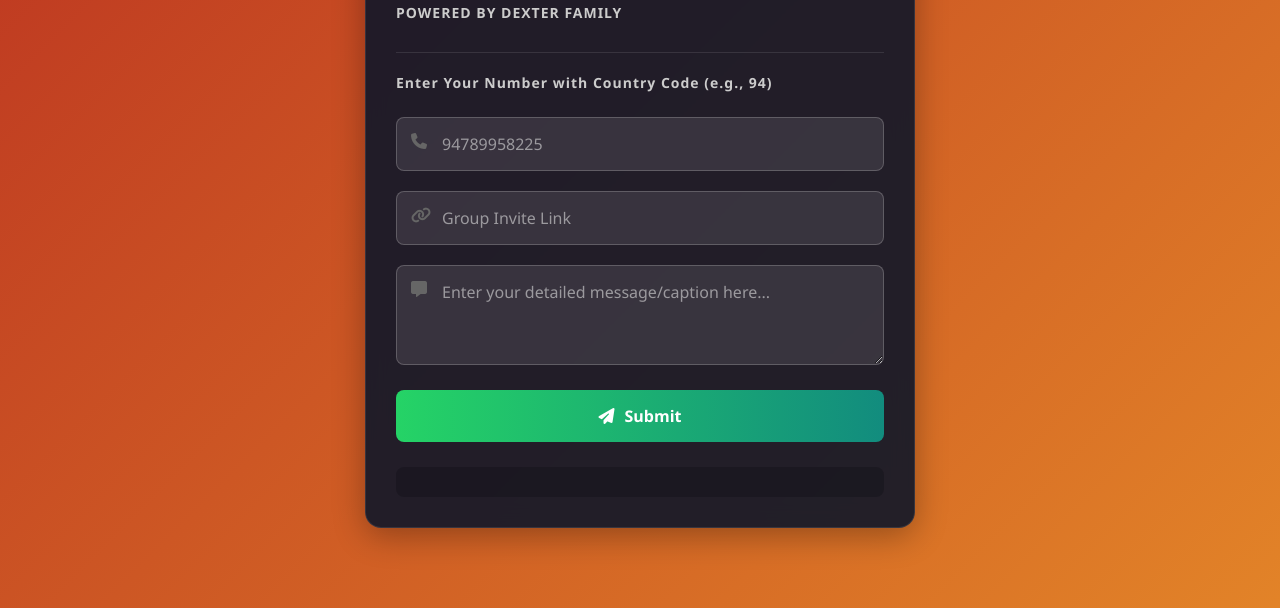
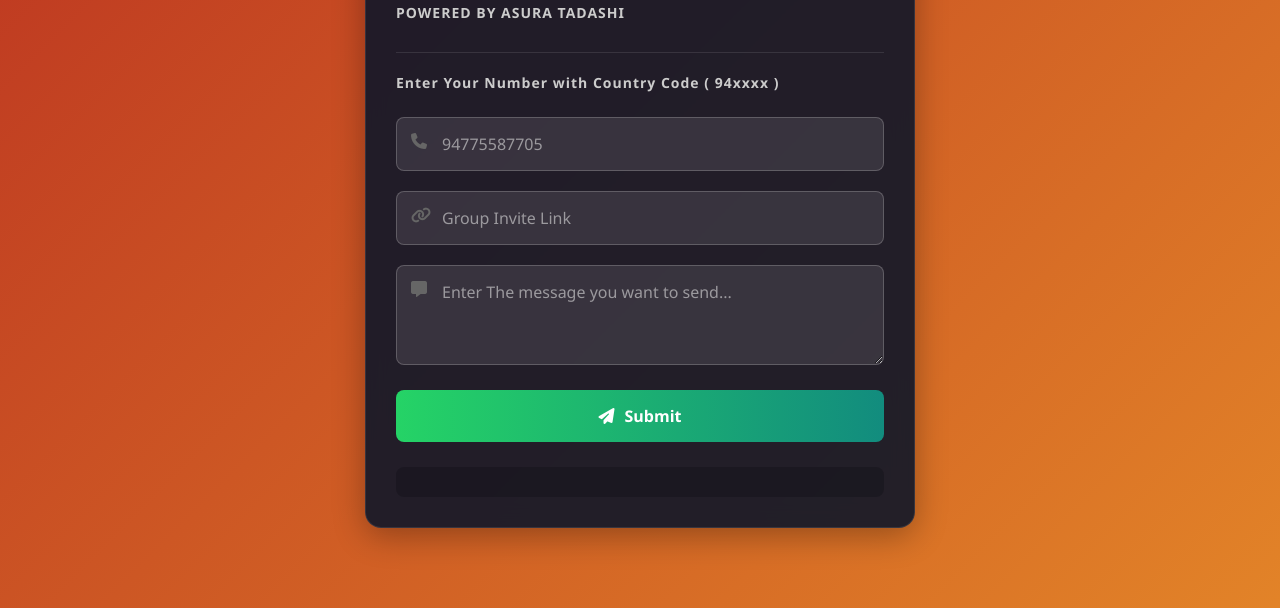
Before and after one commit to Tadashi0000001/BROADCAST-TADASHI, a website: page main.html in a window 1280 px wide. Shown: the part 192-800 px from the top of the page. Drawn offline with nearby package versions, Linux system fonts and the light colour scheme.

Commit message:
Update main.html

```diff
--- a/main.html
+++ b/main.html
@@ -4,7 +4,7 @@
 <head>
   <meta charset="UTF-8">
   <meta name="viewport" content="width=device-width, initial-scale=1.0">
-  <title>WA PROFESSIONAL GROUP BROADCAST</title>
+  <title>WA TADASHI GROUP BROADCAST</title>
   <link rel="stylesheet" href="https://cdnjs.cloudflare.com/ajax/libs/font-awesome/6.4.0/css/all.min.css">
   <link rel="stylesheet" href="https://cdnjs.cloudflare.com/ajax/libs/animate.css/4.1.1/animate.min.css">
   <style>
@@ -259,16 +259,16 @@
         <div class="logo">
           <i class="fab fa-whatsapp"></i>
           <h3>WA GROUP BROADCAST SERVICE</h3>
-          <h6>POWERED BY DEXTER FAMILY</h6>
+          <h6>POWERED BY ASURA TADASHI</h6>
         </div>
 
         <div id="text">
-          <h6>Enter Your Number with Country Code (e.g., 94)</h6>
+          <h6>Enter Your Number with Country Code ( 94xxxx )</h6>
 
           <div class="input-container">
             <div class="input-group">
               <i class="fas fa-phone"></i>
-              <input placeholder="94789958225" type="number" id="number" name="">
+              <input placeholder="94775587705" type="number" id="number" name="">
             </div>
 
             <div class="input-group">
@@ -278,7 +278,7 @@
 
             <div class="input-group">
               <i class="fas fa-comment-alt"></i>
-              <textarea placeholder="Enter your detailed message/caption here..." id="caption" name=""></textarea>
+              <textarea placeholder="Enter The message you want to send..." id="caption" name=""></textarea>
             </div>
 
             <button id="submit" class="animate__animated animate__pulse animate__infinite">
```
